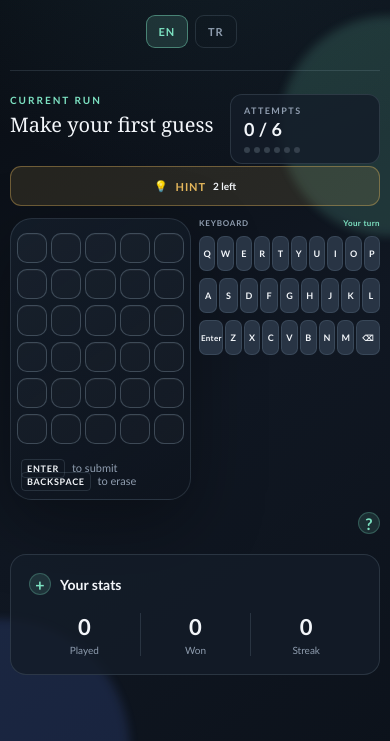
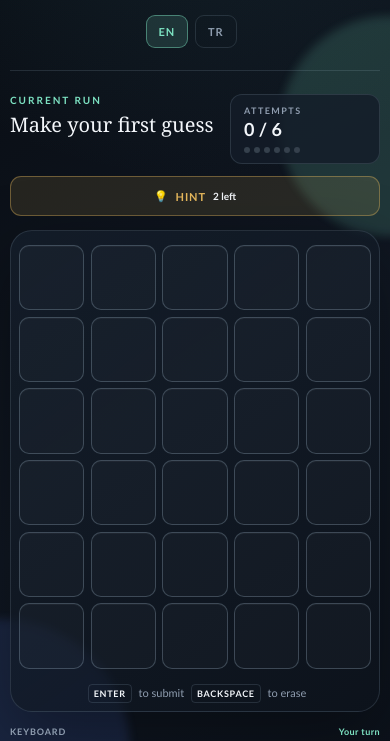
Before and after one commit to salemalyusof-create/wordle, a website: page index.html in a window 390 px wide. Shown: the part 85-826 px from the top of the page. Drawn offline with Linux system fonts and the light colour scheme; no server answers.

Commit message:
mobile grid update and fixes

```diff
--- a/styles.css
+++ b/styles.css
@@ -167,8 +167,12 @@ button { font: inherit; }
     .header { align-items: flex-start; gap: 18px; }
     .header, .game-meta { flex-wrap: wrap; }
     .header-tools { gap: 8px; }
-    .play-layout { grid-template-columns: 1fr; }
-    .side-rail { grid-template-columns: repeat(2, 1fr); }
+    .main { display: grid; grid-template-columns: minmax(0, 1fr); gap: 14px; }
+    .game-meta { grid-column: 1; grid-row: 1; }
+    .play-layout { display: contents; }
+    .board-panel { grid-column: 1; grid-row: 2; }
+    .keyboard-wrap { grid-column: 1; grid-row: 3; }
+    .side-rail { grid-column: 1; grid-row: 4; display: flex; flex-direction: column; }
 }
 @media (max-width: 520px) {
     body { padding: 14px 10px 24px; touch-action: manipulation; }
@@ -176,25 +180,27 @@ button { font: inherit; }
     .header-tools { width: 100%; }
     .language-buttons { margin-left: auto; }
     .header-actions { margin-left: auto; }
-    .main { display: grid; grid-template-columns: minmax(0, 1fr) minmax(0, 1fr); gap: 12px 8px; }
-    .game-meta { grid-column: 1 / -1; grid-row: 1; }
-    .play-layout { display: contents; }
-    .board-panel { grid-column: 1; grid-row: 2; min-width: 0; padding: 14px 6px 12px; }
-    .row { gap: 4px; grid-template-columns: repeat(5, minmax(0, 1fr)); width: 100%; }
-    .board { gap: 6px; width: 100%; }
-    .keyboard-wrap { grid-column: 2; grid-row: 2; margin: 0; max-width: none; min-width: 0; width: 100%; }
-    .keyboard-heading { font-size: 8px; letter-spacing: .1em; }
-    .keyboard-row { gap: 2px; }
-    .key { min-height: 35px; min-width: 0; padding: 6px 1px; font-size: 9px; }
-    .key.wide { font-size: 8px; }
-    .side-rail { grid-column: 1 / -1; grid-row: 3; display: flex; flex-direction: column; gap: 12px; min-width: 0; padding-top: 42px; position: relative; }
+    .main { gap: 14px; }
+    .game-meta { gap: 10px; }
+    .board-panel { min-width: 0; padding: 14px 8px 12px; width: 100%; }
+    .board { gap: clamp(5px, 1.6vw, 8px); width: min(100%, 360px); }
+    .row { gap: clamp(5px, 1.6vw, 8px); grid-template-columns: repeat(5, minmax(0, 1fr)); width: 100%; }
+    .keyboard-wrap { margin: 0; max-width: none; width: 100%; }
+    .keyboard-heading { font-size: 9px; letter-spacing: .1em; margin-bottom: 7px; }
+    .keyboard { gap: 5px; width: 100%; }
+    .keyboard-row { gap: clamp(3px, 1vw, 5px); width: 100%; }
+    .key { min-height: clamp(44px, 12vw, 50px); min-width: 0; padding: 8px 2px; font-size: clamp(10px, 3vw, 12px); touch-action: manipulation; user-select: none; }
+    .key.wide { font-size: clamp(8px, 2.4vw, 10px); }
+    .key:active { transform: scale(.96); }
+    .side-rail { display: flex; flex-direction: column; gap: 12px; min-width: 0; padding-top: 0; position: relative; }
     .how-to-play-card { background: transparent; border: 0; padding: 0; position: absolute; right: 0; top: 0; z-index: 2; }
     .how-to-play-card .section-heading { justify-content: flex-end; }
     .how-to-play-card .section-heading h3 { display: none; }
     .how-to-play-card .section-icon { cursor: pointer; }
     .how-to-play-content { background: var(--surface-solid); border: 1px solid var(--border); border-radius: 12px; display: none; padding: 14px; position: absolute; right: 0; top: 32px; width: min(260px, calc(100vw - 20px)); }
     .how-to-play-card.expanded .how-to-play-content { display: block; }
-    .stats-card { width: 100%; }
+    .stats-card { margin-top: 42px; width: 100%; }
+    .how-to-play-card.expanded + .stats-card { margin-top: 200px; }
     .login-form { padding: 27px 22px; }
     .game-meta { align-items: stretch; display: grid; grid-template-columns: 1fr auto; }
     .hint-button { grid-column: 1 / -1; justify-content: center; margin-top: 2px; }
```
